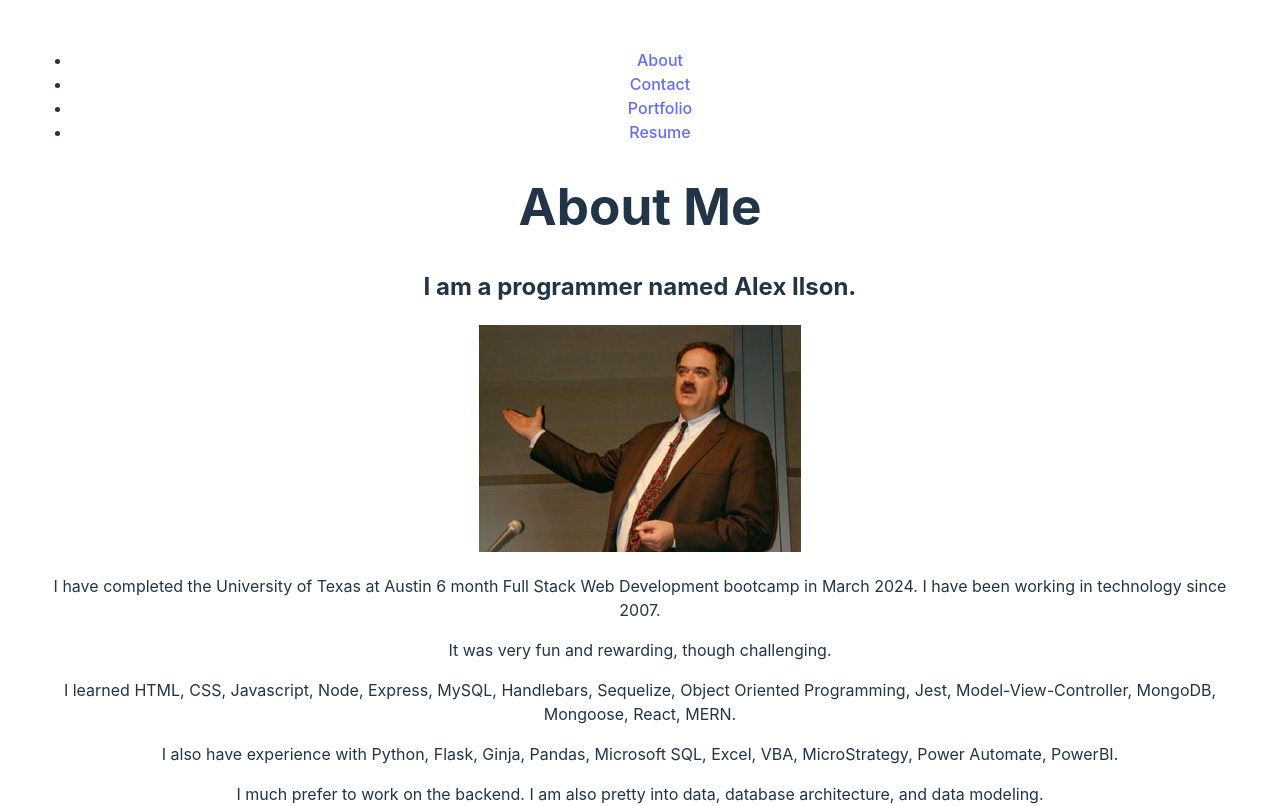
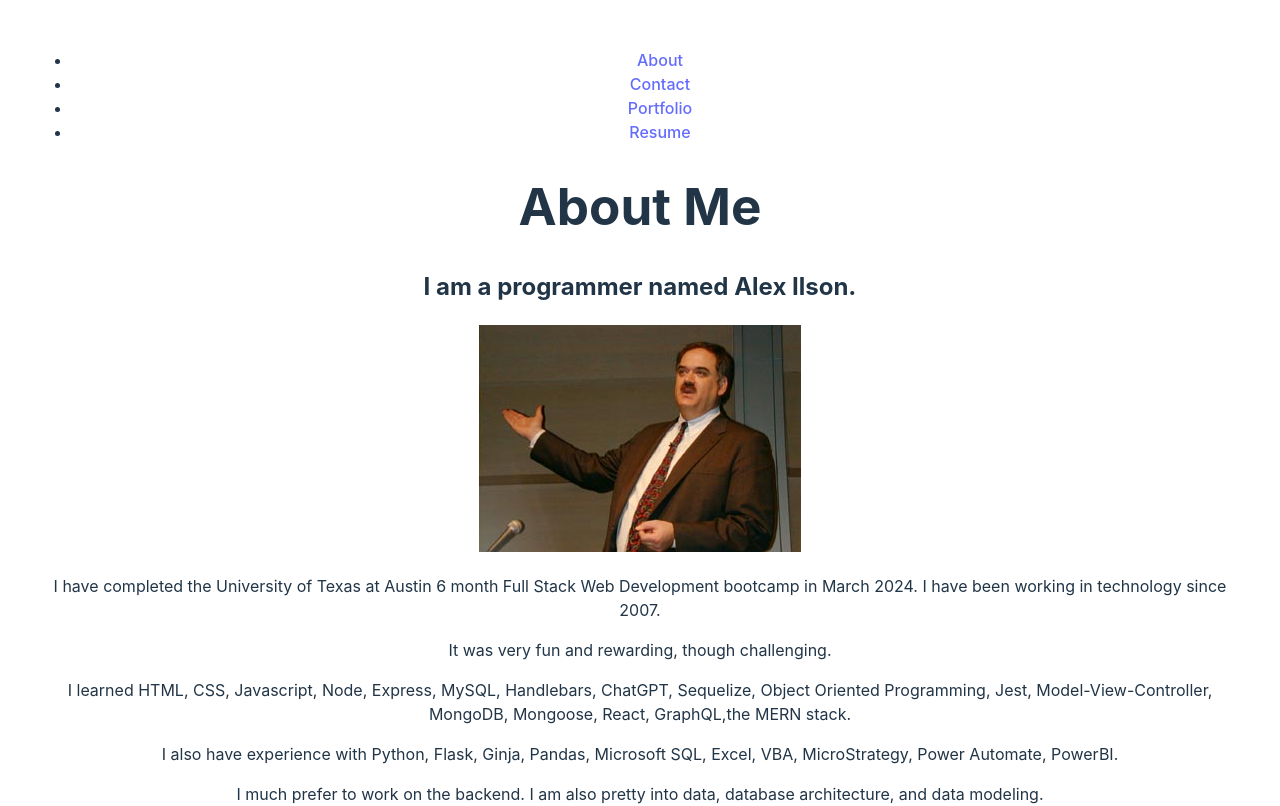
Before and after one commit to alexilson/react-profile, a React (Vite) app: page / in a window 1280 px wide. Shown: the top 806 px of the page. Built offline with nearby package versions, Linux system fonts and the light colour scheme.

Commit message:
simplified the resume page

```diff
--- a/src/components/pages/About.jsx
+++ b/src/components/pages/About.jsx
@@ -14,7 +14,7 @@ function About() {
                 It was very fun and rewarding, though challenging.
             </p>
             <p>
-                I learned HTML, CSS, Javascript, Node, Express, MySQL, Handlebars, Sequelize, Object Oriented Programming, Jest, Model-View-Controller, MongoDB, Mongoose, React, MERN.
+                I learned HTML, CSS, Javascript, Node, Express, MySQL, Handlebars, ChatGPT, Sequelize, Object Oriented Programming, Jest, Model-View-Controller, MongoDB, Mongoose, React, GraphQL,the  MERN stack.
             </p>
             <p>
                 I also have experience with Python, Flask, Ginja, Pandas, Microsoft SQL, Excel, VBA, MicroStrategy, Power Automate, PowerBI.
--- a/src/components/pages/Resume.jsx
+++ b/src/components/pages/Resume.jsx
@@ -1,5 +1,3 @@
-import { Link } from 'react-router-dom';
-
 function Resume() {
 
     return (
```
